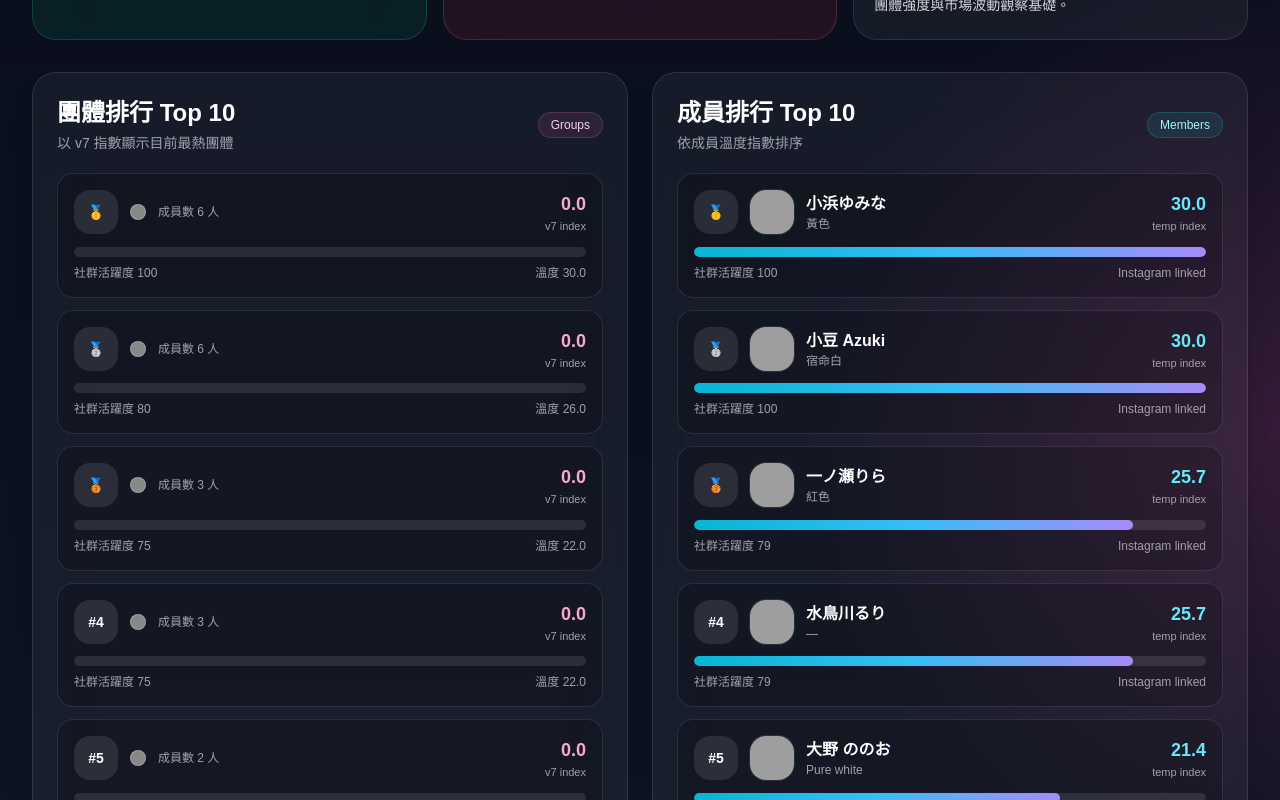
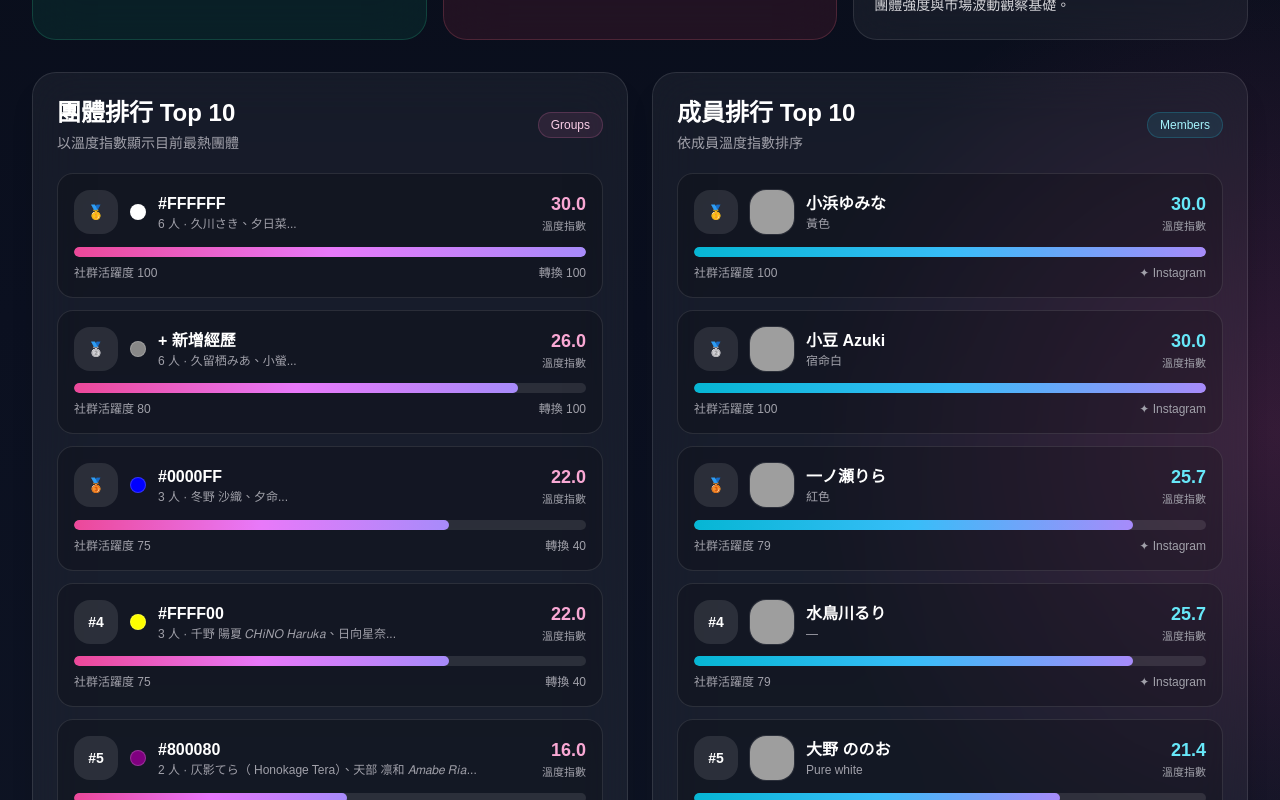
Before and after one commit to Ach018040/idol-platform, a Next.js app in the folder frontend-next/: page / in a window 1280 px wide. Shown: the part 720-1520 px from the top of the page. Built offline with nearby package versions, Linux system fonts and the light colour scheme; grey boxes are pictures that could not be loaded.

Commit message:
Update page.tsx

```diff
--- a/frontend-next/app/page.tsx
+++ b/frontend-next/app/page.tsx
@@ -1,14 +1,17 @@
 import fs from "fs";
 import path from "path";
 
-// ─── Types ───────────────────────────────────────────────────────────────────
+// ─── Types（對應實際 JSON 欄位）─────────────────────────────────────────────
 
 type Group = {
   rank: number;
-  entity_name: string;
+  group: string;           // 團體 id / color code
+  display_name?: string;   // 顯示名稱
   color?: string;
   member_count?: number;
+  member_names?: string;
   social_activity?: number | null;
+  conversion_score?: number | null;
   temperature_index?: number | null;
   v7_index?: number | null;
 };
@@ -44,6 +47,7 @@ function loadJSON<T>(filename: string): T {
   return JSON.parse(fs.readFileSync(filePath, "utf-8")) as T;
 }
 
+/** 安全 toFixed：null / undefined / NaN 全部顯示 "—" */
 function fmt(val: number | null | undefined, decimals = 1): string {
   const n = Number(val ?? 0);
   return Number.isFinite(n) ? n.toFixed(decimals) : "—";
@@ -77,6 +81,16 @@ function clampPercent(value: number): number {
   return Math.max(0, Math.min(100, value));
 }
 
+/** 團體顯示名稱：優先用 display_name，其次 group */
+function groupLabel(g: Group): string {
+  return g.display_name || g.group || "—";
+}
+
+/** 團體主要分數：優先 temperature_index，其次 v7_index */
+function groupScore(g: Group): number {
+  return Number(g.temperature_index ?? g.v7_index ?? 0);
+}
+
 // ─── Page ────────────────────────────────────────────────────────────────────
 
 export default function HomePage() {
@@ -84,7 +98,7 @@ export default function HomePage() {
   const members = loadJSON<Member[]>("member_rankings.json").slice(0, 10);
   const insights = loadJSON<Insights>("insights.json");
 
-  const maxGroupScore  = Math.max(...groups.map((g)  => Number(g.v7_index  ?? 0)), 1);
+  const maxGroupScore  = Math.max(...groups.map(groupScore), 1);
   const maxMemberScore = Math.max(...members.map((m) => Number(m.temperature_index ?? 0)), 1);
 
   const mktTemp    = Number(insights.market_temperature ?? 0);
@@ -202,32 +216,39 @@ export default function HomePage() {
             <div className="mb-5 flex items-center justify-between">
               <div>
                 <h2 className="text-2xl font-bold text-white">團體排行 Top 10</h2>
-                <p className="mt-1 text-sm text-zinc-400">以 v7 指數顯示目前最熱團體</p>
+                <p className="mt-1 text-sm text-zinc-400">以溫度指數顯示目前最熱團體</p>
               </div>
               <div className="rounded-full border border-pink-400/20 bg-pink-400/10 px-3 py-1 text-xs text-pink-200">Groups</div>
             </div>
             <div className="space-y-3">
               {groups.map((group) => {
-                const score   = Number(group.v7_index ?? 0);
+                const score   = groupScore(group);
                 const percent = clampPercent((score / maxGroupScore) * 100);
                 const sa      = Number(group.social_activity ?? 0);
-                const ti      = Number(group.temperature_index ?? 0);
+                const label   = groupLabel(group);
+                // 嘗試用 group 顏色 code 作為色彩點
+                const dotColor = /^#[0-9a-fA-F]{3,6}$/.test(group.group)
+                  ? group.group
+                  : (group.color || "#888888");
                 return (
-                  <div key={`${group.rank}-${group.entity_name}`}
+                  <div key={`${group.rank}-${group.group}`}
                     className="rounded-2xl border border-white/10 bg-black/20 p-4 transition hover:border-pink-400/30 hover:bg-white/10">
                     <div className="mb-3 flex items-center gap-3">
                       <div className="flex h-11 w-11 items-center justify-center rounded-2xl bg-white/10 text-sm font-bold text-white">
                         {getRankBadge(group.rank)}
                       </div>
-                      <div className="h-4 w-4 rounded-full border border-white/20"
-                        style={{ backgroundColor: group.color || "#888888" }} />
+                      <div className="h-4 w-4 flex-shrink-0 rounded-full border border-white/20"
+                        style={{ backgroundColor: dotColor }} />
                       <div className="min-w-0 flex-1">
-                        <div className="truncate text-base font-semibold text-white">{group.entity_name}</div>
-                        <div className="text-xs text-zinc-400">成員數 {group.member_count ?? "—"} 人</div>
+                        <div className="truncate text-base font-semibold text-white">{label}</div>
+                        <div className="truncate text-xs text-zinc-400">
+                          {group.member_count ?? "—"} 人
+                          {group.member_names ? ` · ${group.member_names.split(" / ").slice(0, 2).join("、")}...` : ""}
+                        </div>
                       </div>
-                      <div className="text-right">
+                      <div className="text-right flex-shrink-0">
                         <div className="text-lg font-extrabold text-pink-300">{fmt(score)}</div>
-                        <div className="text-[11px] text-zinc-400">v7 index</div>
+                        <div className="text-[11px] text-zinc-400">溫度指數</div>
                       </div>
                     </div>
                     <div className="mb-2 h-2.5 overflow-hidden rounded-full bg-white/10">
@@ -236,7 +257,7 @@ export default function HomePage() {
                     </div>
                     <div className="flex items-center justify-between text-xs text-zinc-400">
                       <span>社群活躍度 {fmt(sa, 0)}</span>
-                      <span>溫度 {fmt(ti)}</span>
+                      <span>轉換 {fmt(group.conversion_score, 0)}</span>
                     </div>
                   </div>
                 );
@@ -277,9 +298,9 @@ export default function HomePage() {
                         <div className="truncate text-base font-semibold text-white">{member.name}</div>
                         <div className="truncate text-xs text-zinc-400">{member.group || "—"}</div>
                       </div>
-                      <div className="text-right">
+                      <div className="text-right flex-shrink-0">
                         <div className="text-lg font-extrabold text-cyan-300">{fmt(ti)}</div>
-                        <div className="text-[11px] text-zinc-400">temp index</div>
+                        <div className="text-[11px] text-zinc-400">溫度指數</div>
                       </div>
                     </div>
                     <div className="mb-2 h-2.5 overflow-hidden rounded-full bg-white/10">
@@ -288,7 +309,7 @@ export default function HomePage() {
                     </div>
                     <div className="flex items-center justify-between text-xs text-zinc-400">
                       <span>社群活躍度 {fmt(sa, 0)}</span>
-                      <span>{member.instagram ? "Instagram linked" : "No social link"}</span>
+                      <span>{member.instagram ? "✦ Instagram" : "無社群連結"}</span>
                     </div>
                   </div>
                 );
```
